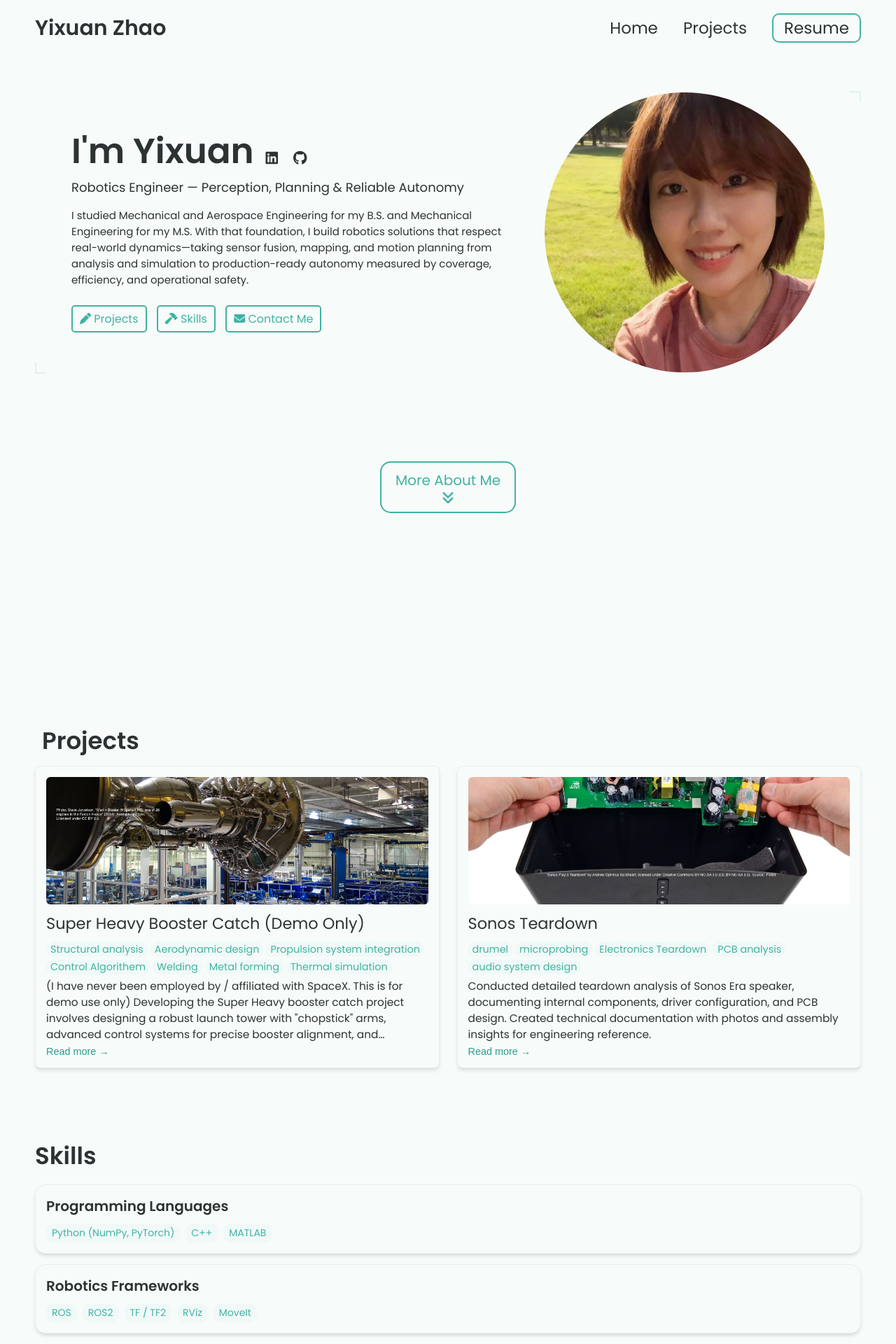
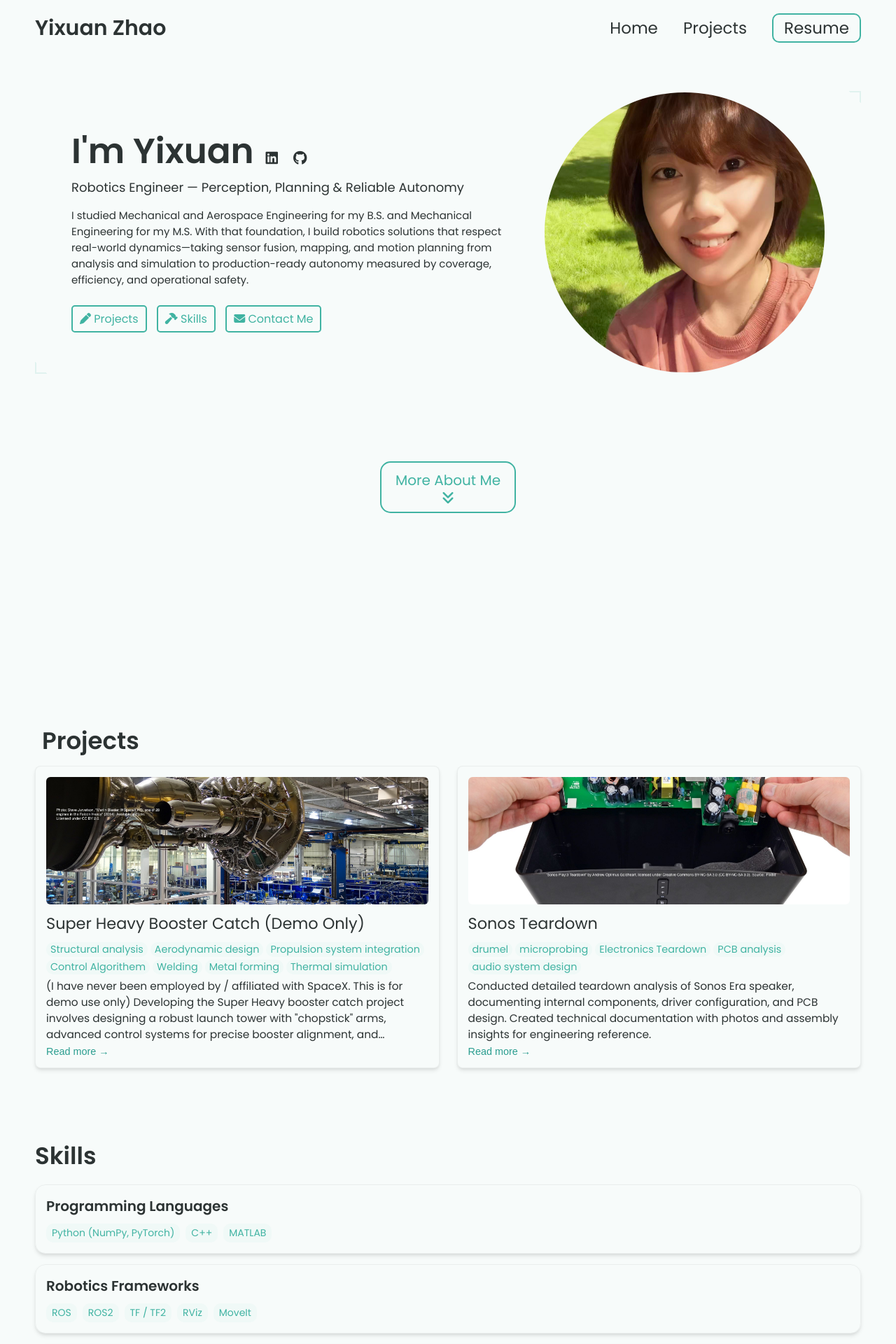
Before and after one commit to zyx1108/zyx1108.github.io, a Jekyll site: the page built from index.html, in a window 1280 px wide. Shown: the top 1920 px of the page at 70% size. Built offline with Jekyll 4.4.1, drawn with Linux system fonts in a browser that asks for light colours.

Commit message:
Update _config.yml

```diff
--- a/_config.yml
+++ b/_config.yml
@@ -21,7 +21,7 @@
   efficiency, and operational safety.
 
 # Place your profile image in /assets/images/profile-image/folder and edit the file name
-profile_image: ./assets/images/profile-image/profile1.jpg
+profile_image: ./assets/images/profile-image/profile2.jpg
 
 
 # Link your resume
```
